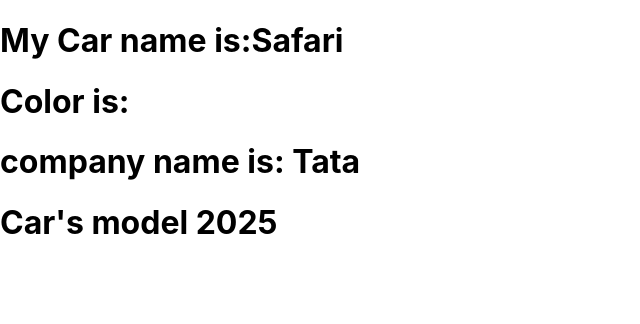
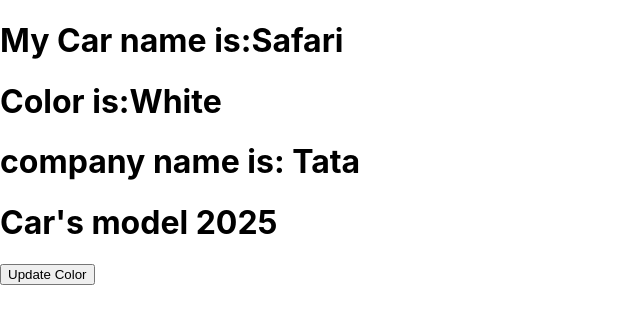
Before and after one commit to anurag-vns/anurag, a React (Create React App) app: page / in a window 1280 px wide. Shown: the top 324 px of the page, without its empty margins (0-640 px from the left). Built offline with nearby package versions, Linux system fonts and the light colour scheme.

Commit message:
usestate with spread operator
Use the spread operator to update only the color of the car:

```diff
--- a/src/Car.js
+++ b/src/Car.js
@@ -2,11 +2,30 @@
 
 function Car(){
 const [taxi, setTaxi] = useState({Name:"Safari",Color: "White", Company:"Tata", Model :"2025"});
+
+/*const UpdateColor=()=>{
+    setTaxi(previousState=>{
+        return{...previousState,Color:"black"}
+    });
+
+    const updateColor = (newColor) => {
+    setTaxi({ ...taxi, color: newColor });
+  }*/
+
+    /*function updateColor()
+    {
+        setTaxi(taxi)
+    }*/
+   const updateColor= () =>{
+    setTaxi({...taxi, Color:"Blue"});
+   }
+
 return(
     <><h1>My Car name is:{taxi.Name}</h1>
-     <h1>Color is:{taxi.Colorcolor} </h1>
+     <h1>Color is:{taxi.Color} </h1>
       <h1>company name is: {taxi.Company}</h1>
       <h1>Car's model {taxi.Model}</h1>
+     <button type="button" onClick={updateColor}>Update Color</button>
      </>
 );
 }
```
